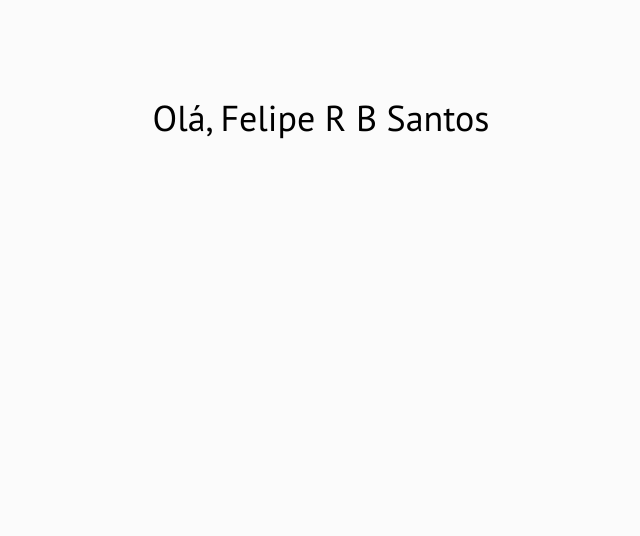
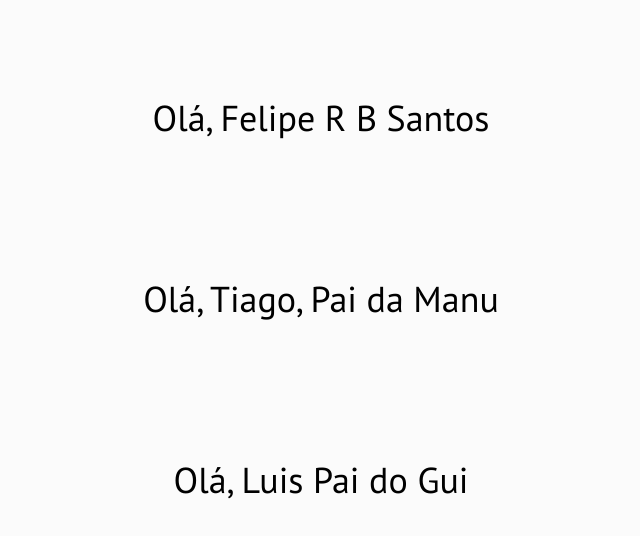
Before and after one commit to feliperafa/web-st-next, a Next.js app: page / in a window 1280 px wide. Shown: the top 536 px of the page, without its empty margins (319-959 px from the left). Built offline with nearby package versions, Linux system fonts and the light colour scheme.

Commit message:
subindo alterações

```diff
--- a/pages/index.js
+++ b/pages/index.js
@@ -1,6 +1,8 @@
 const Home = () => (
   <div className="home">
     <h1>Olá, Felipe R B Santos</h1>
+    <h1>Olá, Tiago, Pai da Manu</h1>
+    <h1>Olá, Luis Pai do Gui</h1>
   </div>
 );
 
```
